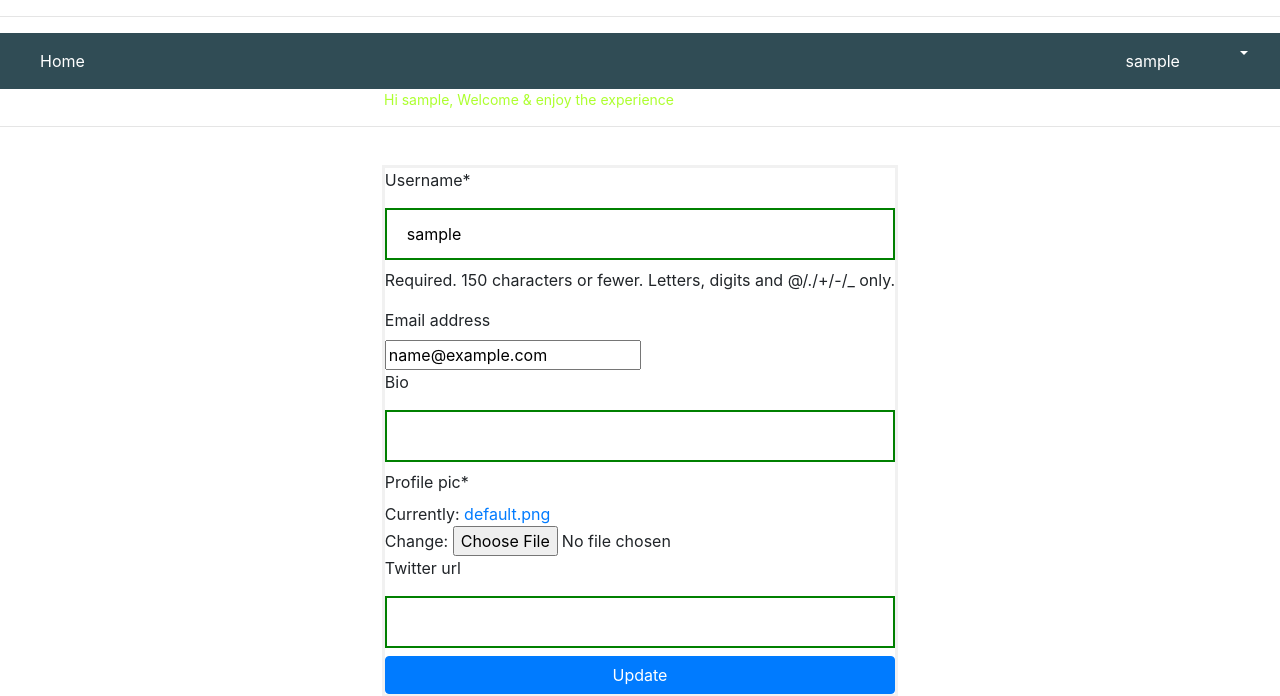
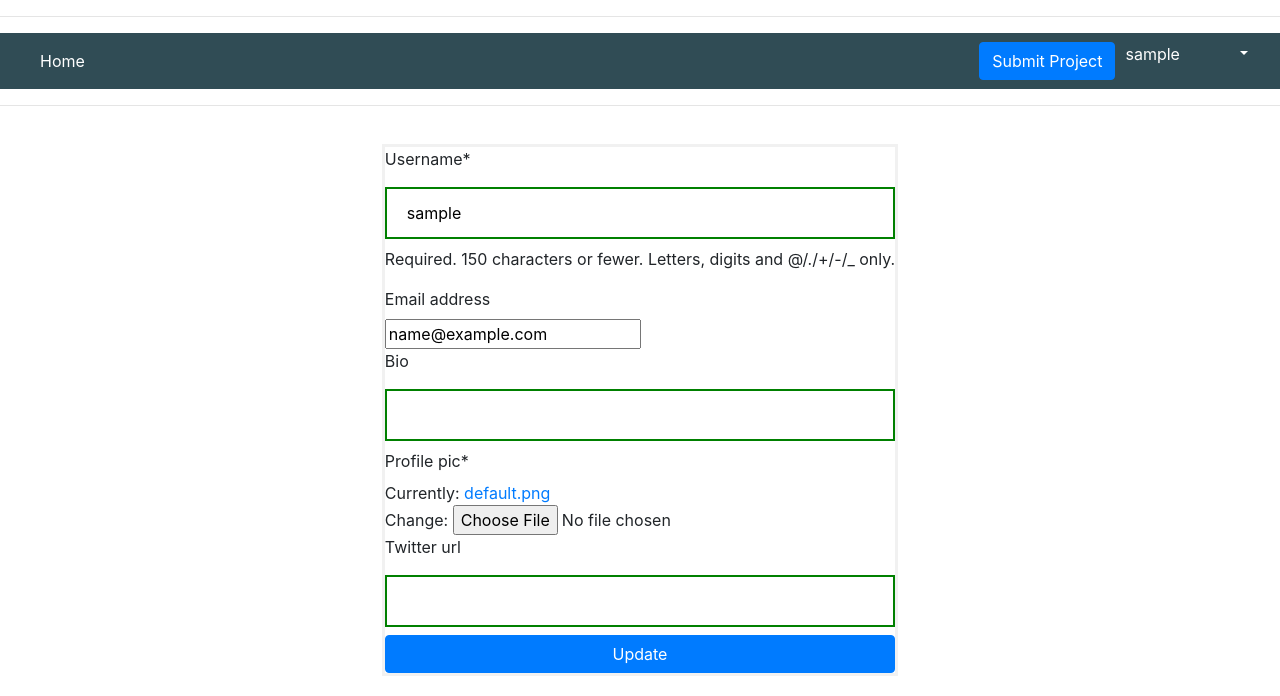
Before and after one commit to fkinyae/works, a Django app: page /edit_profile/ in a window 1280 px wide. Shown: the top 696 px of the page. Run offline with Django 3.2, Linux system fonts and the light colour scheme; the visitor is signed in with stand-in values (Sample User, id 1); some libraries are stand-ins or nearby versions.

Commit message:
add link for submitting projects

```diff
--- a/stage/templates/navbar.html
+++ b/stage/templates/navbar.html
@@ -28,11 +28,12 @@
         </div>
         {% if user.is_authenticated %}
         <div class="navbar-nav ml-auto">
+            <span><a href="{% url 'projects' %}" class="btn btn-primary" style="color: white; margin-right: 10px;">Submit Project</a>
+            </span>
             <span style="color: white; float: right;"> {{user.username}}</span>
 
         </div>
         {% else %}
-
         <div class="navbar-nav ml-auto">
             <a href="{% url 'signup' %}" class="btn btn-primary" style="color: white; margin-right: 10px;">Register</a>
             <a href="{% url 'login' %}" class="btn btn-primary" style="color: white;">Login</a>
@@ -58,7 +59,6 @@
 
 </nav>
 {% if user.is_authenticated  %}
-<small class="text-center;" style="color: greenyellow; margin-left: 30%;">Hi {{user.username}}, Welcome & enjoy the experience</small>
 
 {% else %}
 <small class="text-center;" style="color: greenyellow; margin-left: 30%;">please signup to our site so as to enjoy all features</small>
```
